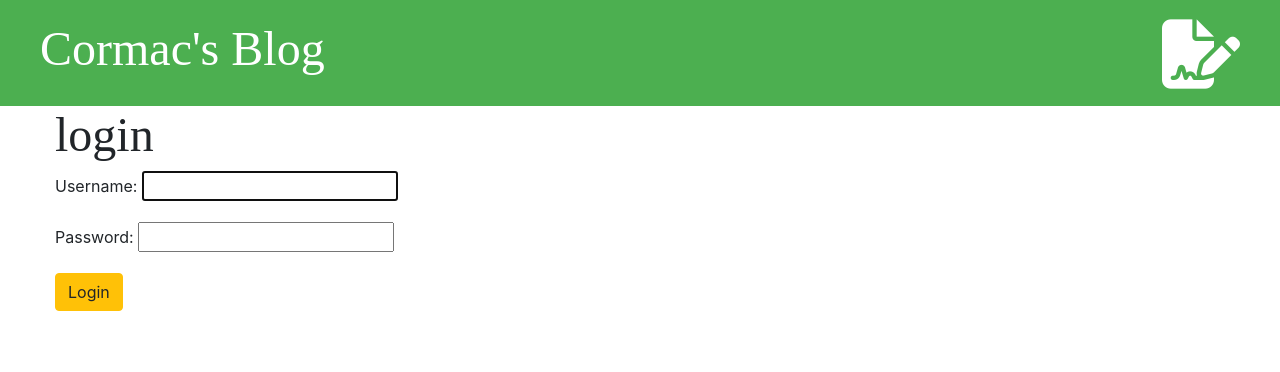
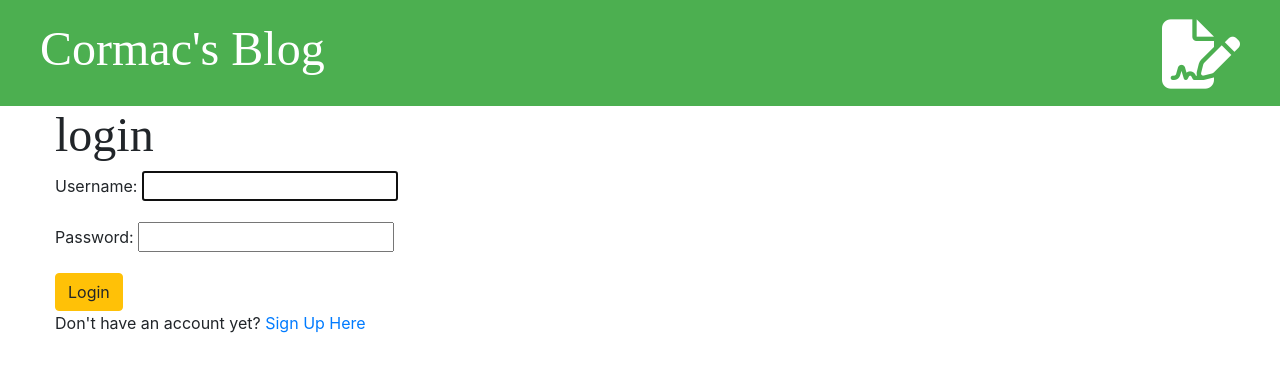
Before and after one commit to Cormac2033/my_django_blog_site, a Django app: page /accounts/login/ in a window 1280 px wide. Shown: the top 372 px of the page. Run offline with Django 3.2, Linux system fonts and the light colour scheme; some libraries are stand-ins or nearby versions.

Commit message:
Add signup link on login page.

```diff
--- a/blog/templates/registration/login.html
+++ b/blog/templates/registration/login.html
@@ -9,4 +9,6 @@
         {{ form.as_p }}
         <button type="submit" class="btn btn-warning">Login</button>
     </form>
+    <p>Don't have an account yet? <a href="{% url 'signup' %}">Sign Up Here</a></p>
+
 {% endblock %}
```
Also changed, not shown: db.sqlite3.
